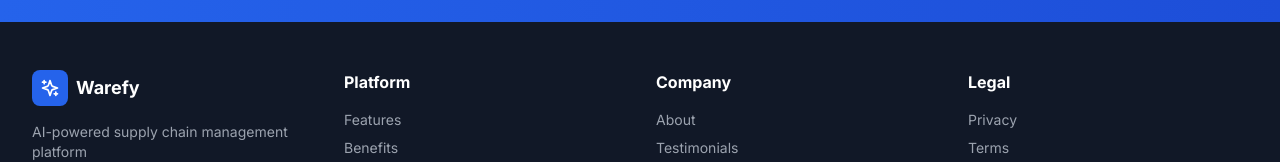
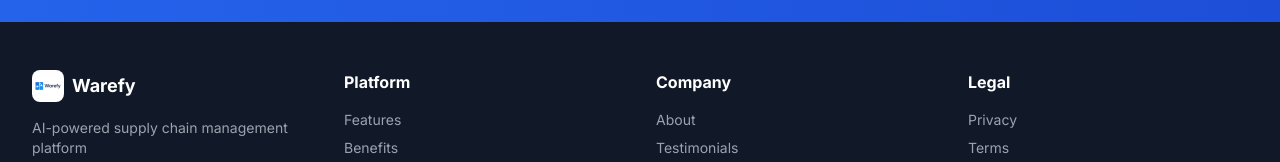
Before and after one commit to richardbranson077-sketch/Warefy, a Next.js app in the folder frontend/: page / in a window 1280 px wide. Shown: the part 3273-3435 px from the top of the page. Built offline with nearby package versions, Linux system fonts and the light colour scheme.

Commit message:
Update footer logo

```diff
--- a/frontend/app/page.tsx
+++ b/frontend/app/page.tsx
@@ -318,9 +318,7 @@
                     <div className="grid md:grid-cols-4 gap-8 mb-8">
                         <div>
                             <div className="flex items-center space-x-2 mb-4">
-                                <div className="bg-blue-600 p-2 rounded-lg">
-                                    <Sparkles className="h-5 w-5 text-white" />
-                                </div>
+                                <Image src="/logo.png" alt="Warefy" width={32} height={32} className="rounded-lg" />
                                 <span className="text-white font-bold text-lg">Warefy</span>
                             </div>
                             <p className="text-sm">
```
